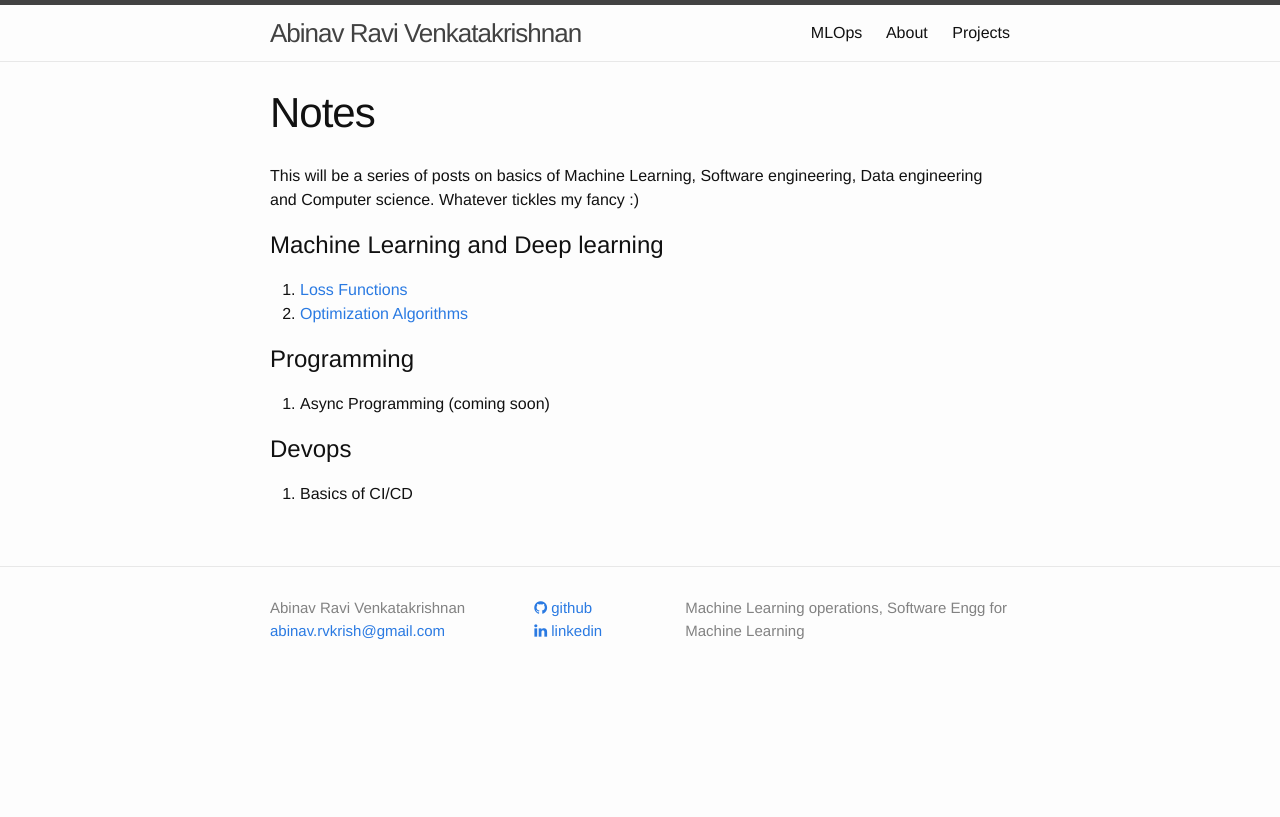
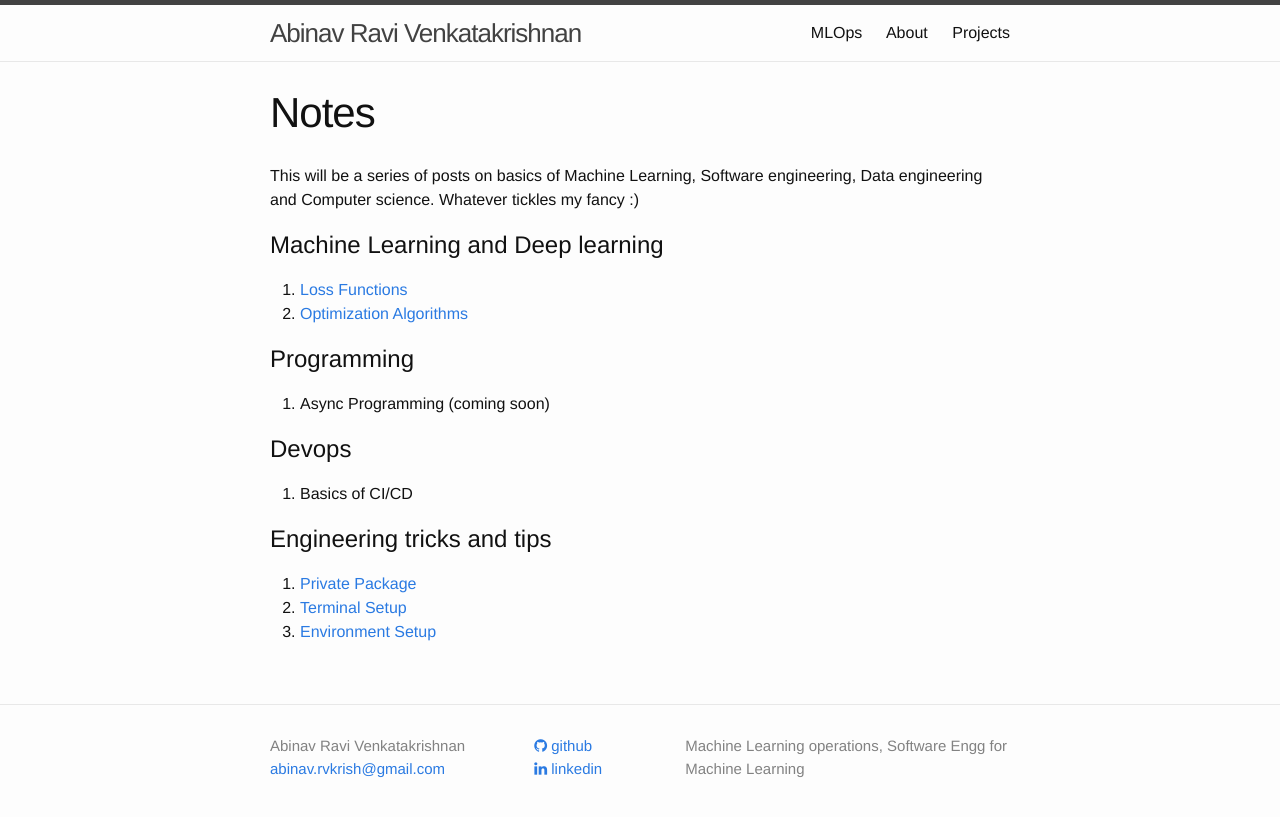
Before and after one commit to AbinavRavi/AbinavRavi.github.io, a Jekyll site: the page built from back2basics.md, in a window 1280 px wide. Shown: the top 817 px of the page. Built offline with Jekyll 4.4.1, drawn with Linux system fonts in a browser that asks for light colours; nearby versions of some CDN libraries.

Commit message:
added notes section with engineering tricks and tips also

```diff
--- a/back2basics.md
+++ b/back2basics.md
@@ -20,3 +20,9 @@ This will be a series of posts on basics of Machine Learning, Software engineeri
 # Devops
 
 1. Basics of CI/CD
+
+# Engineering tricks and tips
+
+1. [Private Package](./_posts/2023-02-18-Private-Python-Packages.markdown)
+2. [Terminal Setup](./_posts/2023-01-28-Terminal-prep.markdown)
+3. [Environment Setup](./_posts/2021-02-08-Environment.markdown)
```
